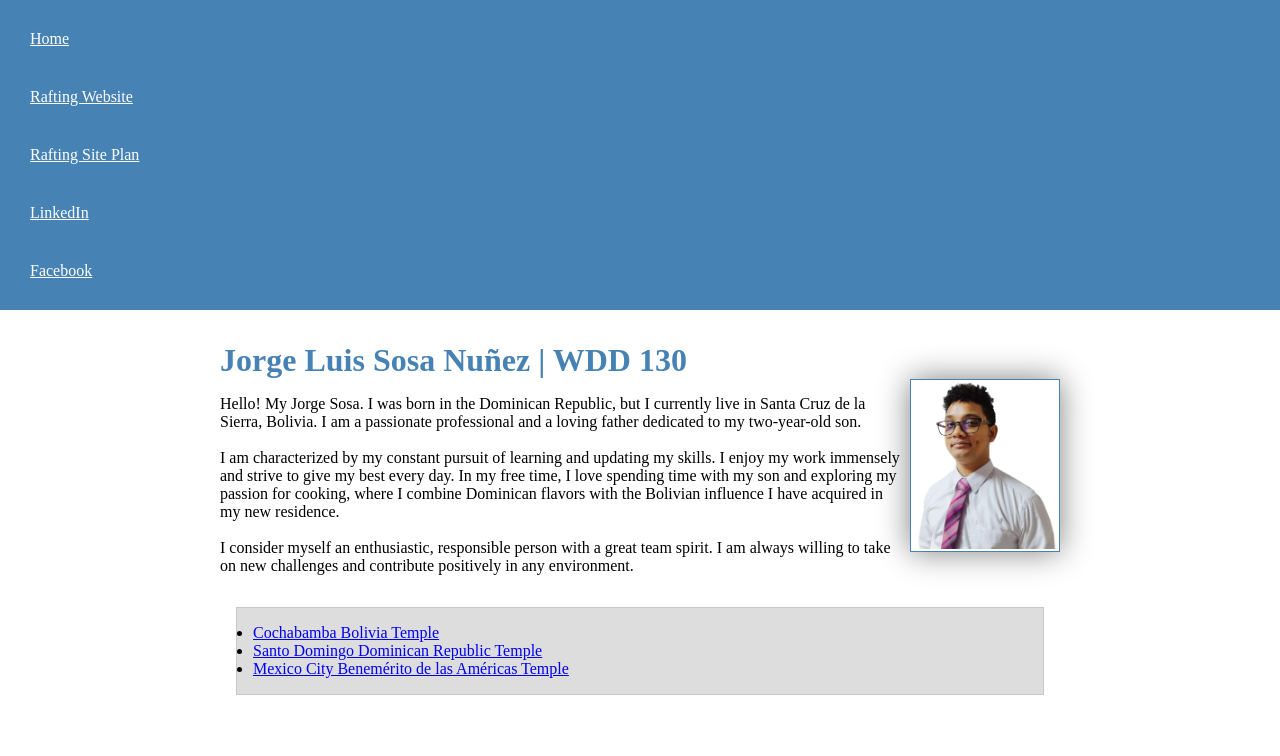
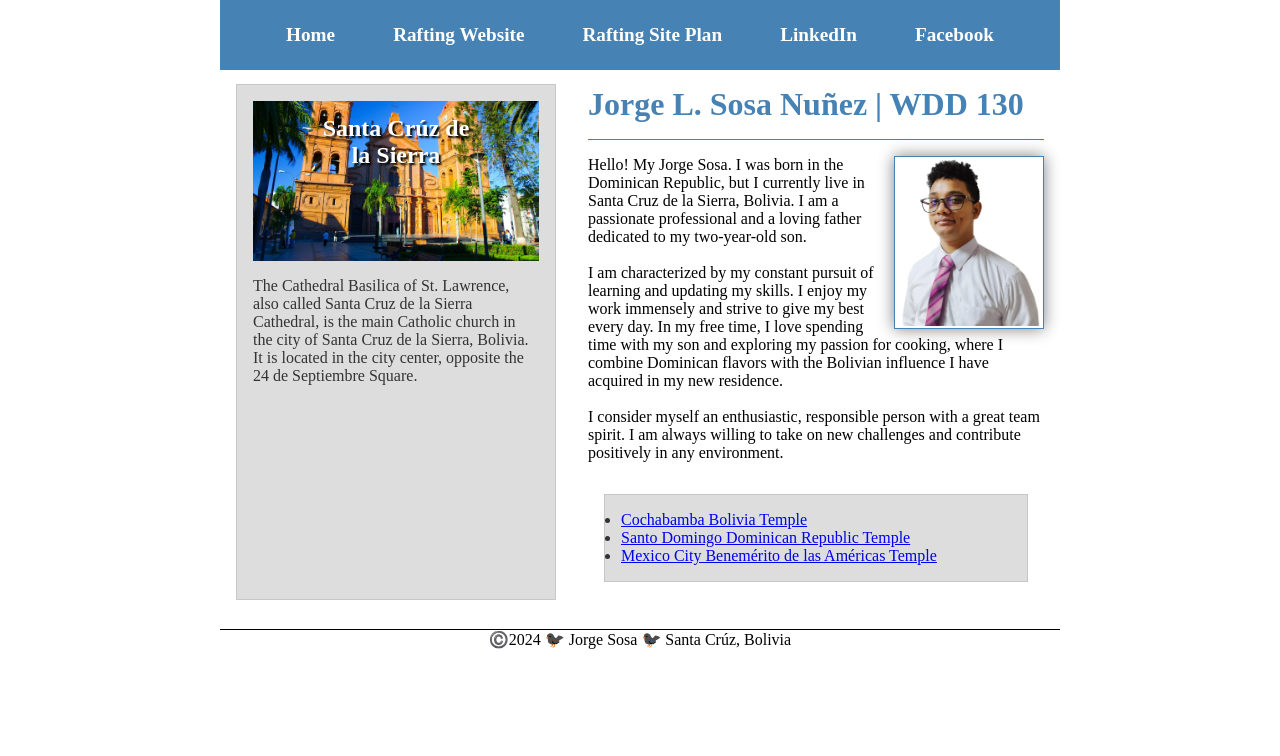
Before and after one commit to Joregesosa/wdd130, a plain HTML site: page index.html in a window 1280 px wide. Shown: the top 756 px of the page. Drawn offline with Linux system fonts and the light colour scheme.

Commit message:
Update CSS styles for navigation and main content

```diff
--- a/index.html
+++ b/index.html
@@ -21,35 +21,43 @@
             <a href="https://www.facebook.com/papolo.guencha/" target="_blank">Facebook</a>
         </nav>
     </header>
+    <div class="grid">
         <main>
-        <h1>Jorge Luis Sosa Nuñez | WDD 130</h1>
+            <h1>Jorge L. Sosa Nuñez | WDD 130</h1>
+
             <img src="images/profile.webp" alt="Hello, my name is Jorge Sosa" width="200">
+
             <p>Hello! My Jorge Sosa. I was born in the Dominican Republic, but I currently live in Santa Cruz
-            de la Sierra, Bolivia. I am a passionate professional and a loving father dedicated to my two-year-old son.
+                de la Sierra, Bolivia. I am a passionate professional and a loving father dedicated to my two-year-old
+                son.
                 <br><br>
-            I am characterized by my constant pursuit of learning and updating my skills. I enjoy my work immensely and
-            strive to give my best every day. In my free time, I love spending time with my son and exploring my passion
+                I am characterized by my constant pursuit of learning and updating my skills. I enjoy my work immensely
+                and
+                strive to give my best every day. In my free time, I love spending time with my son and exploring my
+                passion
                 for cooking, where I combine Dominican flavors with the Bolivian influence I have acquired in my new
                 residence.
                 <br><br>
-            I consider myself an enthusiastic, responsible person with a great team spirit. I am always willing to take
+                I consider myself an enthusiastic, responsible person with a great team spirit. I am always willing to
+                take
                 on new challenges and contribute positively in any environment.
             </p>
             <ul class="box">
                 <li>
-                <a href="https://www.churchofjesuschrist.org/temples/details/cochabamba-bolivia-temple?lang=eng" target="_blank">
+                    <a href="https://www.churchofjesuschrist.org/temples/details/cochabamba-bolivia-temple?lang=eng"
+                        target="_blank">
                         Cochabamba Bolivia Temple
                     </a>
                 </li>
                 <li>
-                <a
-                    href="https://www.churchofjesuschrist.org/temples/details/santo-domingo-dominican-republic-temple?lang=eng" target="_blank">
+                    <a href="https://www.churchofjesuschrist.org/temples/details/santo-domingo-dominican-republic-temple?lang=eng"
+                        target="_blank">
                         Santo Domingo Dominican Republic Temple
                     </a>
                 </li>
                 <li>
-                <a
-                    href="https://www.churchofjesuschrist.org/temples/details/mexico-city-benemerito-mexico-temple?lang=eng" target="_blank">
+                    <a href="https://www.churchofjesuschrist.org/temples/details/mexico-city-benemerito-mexico-temple?lang=eng"
+                        target="_blank">
                         Mexico City Benemérito de las Américas Temple
                     </a>
                 </li>
@@ -60,10 +68,13 @@
 
             <img src="images/Catedral.jpg" width="200" alt="Cathedral Basilica of St. Lawrence">
 
-        <p> The Cathedral Basilica of St. Lawrence, also called Santa Cruz de la Sierra Cathedral, is the main Catholic
+            <p> The Cathedral Basilica of St. Lawrence, also called Santa Cruz de la Sierra Cathedral, is the main
+                Catholic
                 church in the city of Santa Cruz de la
                 Sierra, Bolivia. It is located in the city center, opposite the 24 de Septiembre Square.</p>
         </aside>
+    </div>
+
     <footer>
         <p>©️2024 🐦‍⬛ Jorge Sosa 🐦‍⬛ Santa Crúz, Bolivia</p>
     </footer>
--- a/styles/styles.css
+++ b/styles/styles.css
@@ -4,25 +4,44 @@
     box-sizing: border-box;
 }
 
+header,
+.grid,
+footer {
+    max-width: 840px;
+    margin: 0 auto;
+}
+
 nav {
     background-color: steelblue;
-    padding: 10px;
+    padding: 1rem;
+    display: flex;
+    justify-content: space-evenly;
+    align-items: center;
 }
 
 nav a {
-    color: white;
+    color: #fff;
     display: block;
-    padding: 20px;
+    padding: .5rem;
+    text-decoration: none;
+    font-size: 1.2rem;
+    font-weight: 700;
+}
+
+nav a:hover {
+    background-color: #0000001a;
 }
 
 h1 {
     color: steelblue;
+    border-bottom: 1px solid steelblue;
+    padding-block-end: 1rem;
 }
 
 main {
-    padding: 2rem 0;
-    max-width: 840px;
-    margin: 0 auto;
+    grid-column: 2/3;
+    margin: 1rem;
+
 }
 
 main img {
@@ -30,9 +49,10 @@ main img {
     height: auto;
     border: 1px solid steelblue;
     padding: 2px;
-    box-shadow: 0 0 30px gray;
+    box-shadow: 0 0 15px gray;
     float: right;
     margin-left: .25rem;
+    margin-block-start: 1rem;
 }
 
 main p {
@@ -42,12 +62,10 @@ main p {
 aside {
     position: relative;
     width: 20rem;
-    margin: 1rem;
     border: 1px solid rgb(0, 0, 0, 0.2);
     padding: 1rem;
-    background-color: #eee;
-    color: #333;
-    text-align: center;
+    grid-column: 1/2;
+    grid-row: 1/2;
 }
 
 aside h2 {
@@ -57,15 +75,17 @@ aside h2 {
     transform: translateX(-50%);
     color: white;
     text-shadow: 2px 2px 2px black;
+    text-align: center;
 }
 
 aside img {
-    width: 200px;
+    width: 100%;
     height: auto;
+    display: block;
 }
 
-p {
-    padding: 0;
+ aside p{
+    padding-block: 1rem;
 }
 
 footer {
@@ -76,10 +96,15 @@ footer {
 
 /* Class Selectors */
 .box {
-
     margin: 1rem;
     border: 1px solid #0000001a;
     padding: 1rem;
     background-color: #ddd;
-    color: #000;
+    color: #333;
+    height: 95%;
 }
+
+.grid {
+    display: grid;
+    align-items: center;
+}
--- a/wwr/styles/rafting.css
+++ b/wwr/styles/rafting.css
@@ -127,6 +127,7 @@ nav a:hover {
      height: auto;
      float: right;
 }
+
 .hero article p{
     font-size: 1.2rem;
     margin-right: .5rem;
```
Lines whose indentation alone changed are shown as unchanged.
